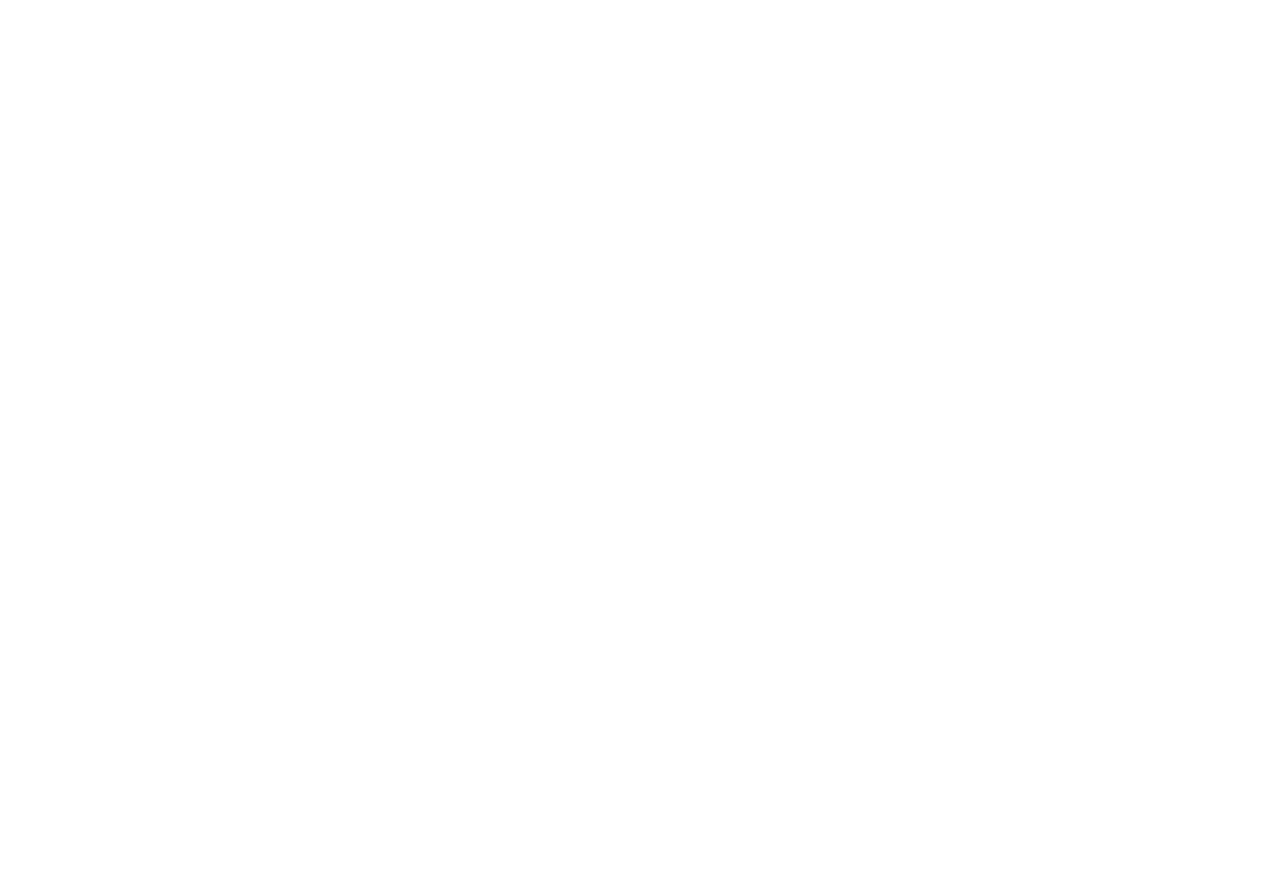
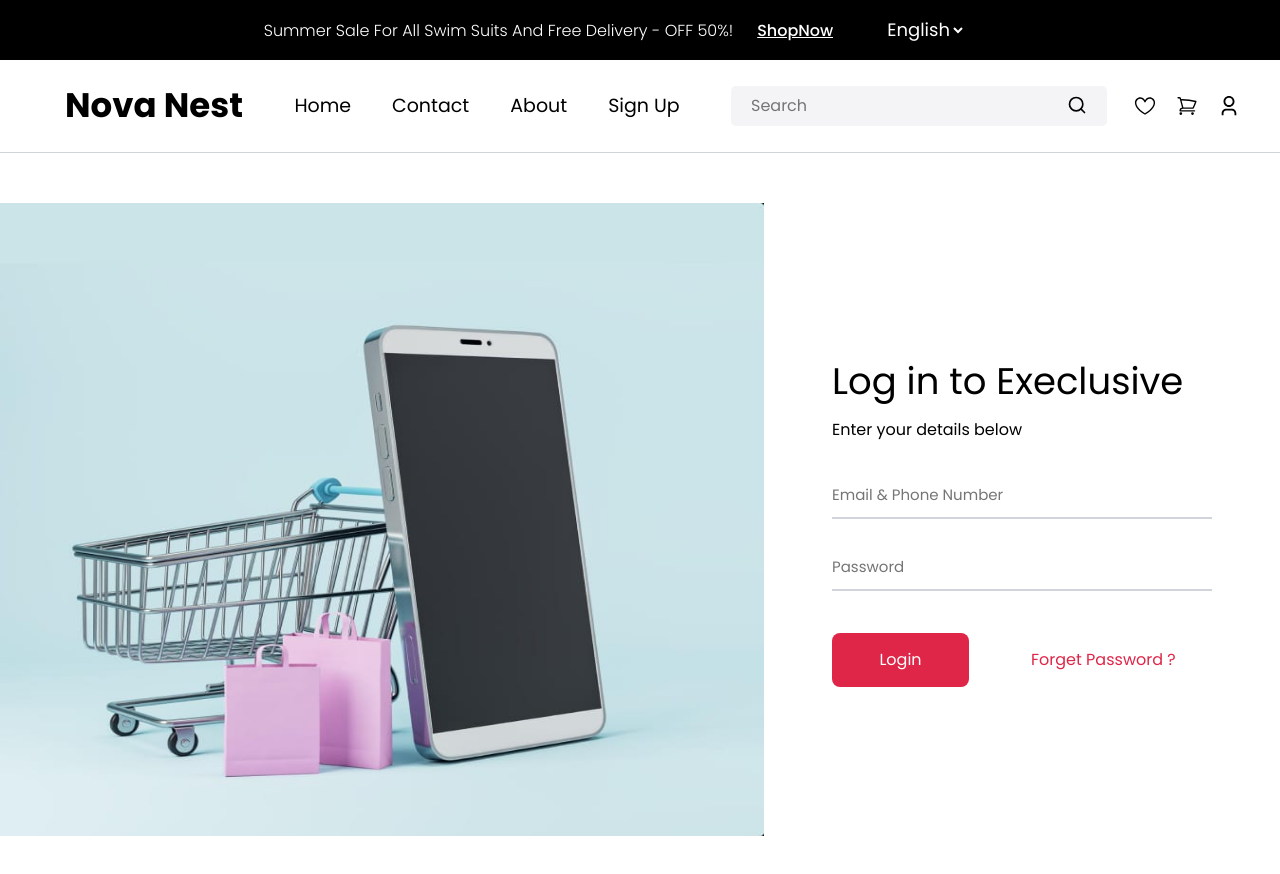
Before and after one commit to Prachi55-ops/Nova-Nest, a React (Vite) app: page /Login in a window 1280 px wide. Shown: the top 874 px of the page. Before the commit the page ends 800 px from the top, so only its background shows below. Built offline with nearby package versions, Linux system fonts and the light colour scheme.

Commit message:
Finish Login Page UI

```diff
--- a/src/pages/Login/Login.css
+++ b/src/pages/Login/Login.css
@@ -0,0 +1,48 @@
+.login-container{
+      background-color: #ffffff;
+    width: 100%;
+    height: 700px;
+}.login-row{
+   display: flex;
+    justify-content: space-between;
+}.login-img img{
+     height: 633px;
+        width: 764px;
+        margin-top: 50px;
+}.login-box h3{
+   font-weight: 400;
+   font-size: 37px;
+   margin-bottom:8px ;
+}.login-box p{
+    font-size: 16px;
+      margin-bottom:30px ;
+          font-weight: 400;
+
+}.login-box{
+   height: 633px;
+        width: 380px;
+        margin-top: 200px;
+       align-items: center;
+
+}.login2-btn{
+       background-color: #DF2648;
+    border-radius: 8px;
+    height: 54px;
+    width: 137px;
+    margin-top: 39px;
+    border: none;
+}.login2-btn p{
+    color: white;
+    font-size: 16px;
+    padding: 14px;
+}.forgetpass{
+    background-color: #ffffff;
+   margin-left: 45px;
+    margin-top: 39px;
+    border: none;
+    border: none;
+}.forgetpass p{
+     color:#DF2648;
+  font-size: 16px;
+  padding: 17px;
+}
--- a/src/pages/Login/Login.jsx
+++ b/src/pages/Login/Login.jsx
@@ -1,10 +1,56 @@
 import React from 'react'
-
+import Topbar from '../../components/Topbar/Topbar'
+import '../../components/Topbar/topbar.css'
+import Navbar from '../../components/Navbar/Navbar'
+import '../../components/Navbar/navbar.css'
+import footer from '../../components/Footer/Footer'
+import '../../components/Footer/footer.css'
 function Login() {
   return (
-    <div>
+    <>
+    <Topbar/>
+    <Navbar/>
 
+    <div className='login-container'>
+      <div className=' login-row'>
+        <div className='col-sm-6 login-img'>
+          <img src='src/assets/images/WhatsApp Image 2026-06-08 at 12.51.24 AM.jpeg'></img>
+        </div>
+        <div className='col-sm-4 login-box'>
+           <h3>Log in to Execlusive</h3>
+              <p> Enter your details below</p>
+              <form>
+                <div className="form-input">
+
+            <input
+              type="text"
+              className="form-control"
+              placeholder="Email & Phone Number"
+            />
+          </div>
+
+          <div className="form-input">
+
+            <input
+              type="email"
+              className="form-control"
+              placeholder="Password"
+            />
+          </div>
+
+                <button type="submit" className="login2-btn ">
+           <p>Login</p>
+          </button>
+            <button type="button" className="forgetpass ">
+           <p>Forget Password ? </p>
+          </button>
+          </form>
+        </div>
+        <div className='col-sm-2'> </div>
+      </div>
     </div>
+
+    </>
   )
 }
 
```
